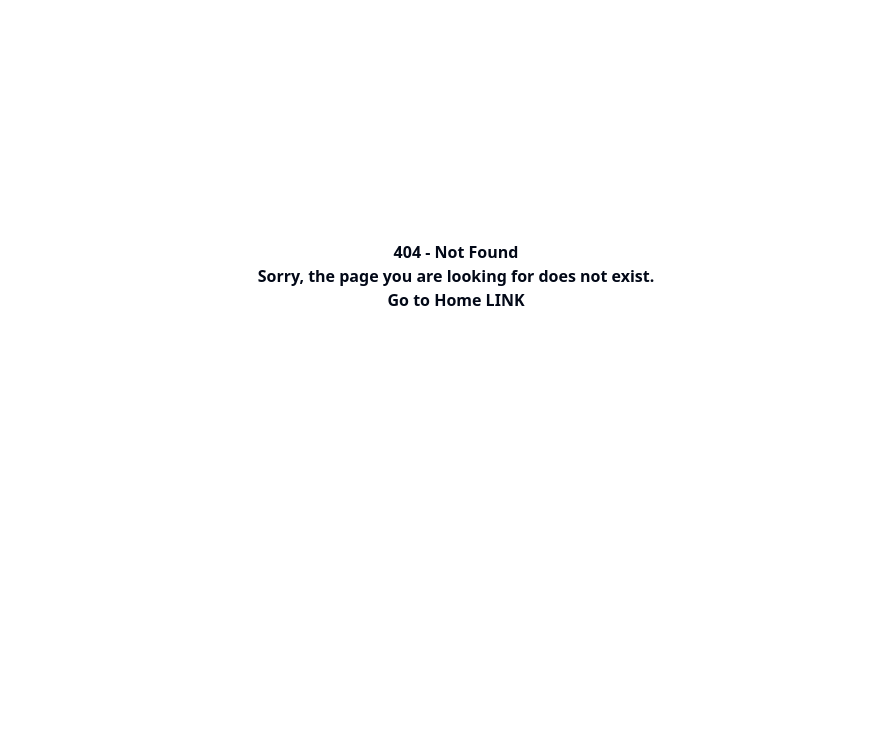
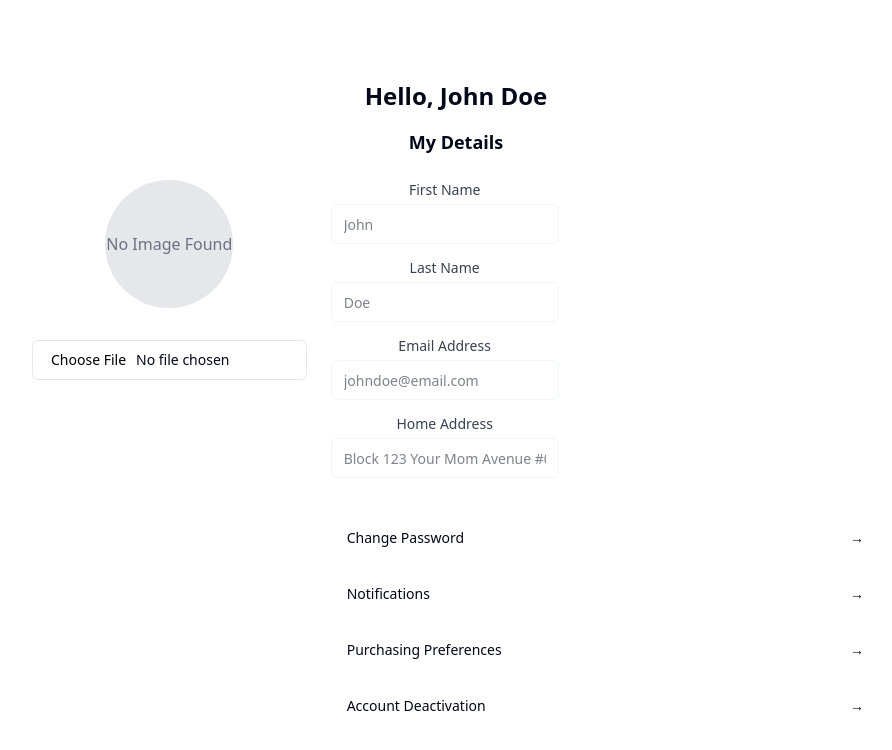
Before and after one commit to morksen123/marketplace, a React (Vite) app: page /profile in a window 1280 px wide. Before the commit this address had no page. Shown: the top 750 px of the page, without its empty margins (184-1076 px from the left). Built offline with nearby package versions, Linux system fonts and the light colour scheme; no server answers.

Commit message:
Added routing for buyer profile page | Buyer Profile Management

```diff
--- a/src/app/router.tsx
+++ b/src/app/router.tsx
@@ -26,6 +26,13 @@ const routes: RouteObject[] = [
       return { Component: NotFoundRoute };
     },
   },
+  {
+    path: '/profile',
+    lazy: async () => {
+      const { ProfileManagementRoute } = await import('./routes/profile-management');
+      return { Component: ProfileManagementRoute };
+    },
+  }
 ];
 
 const router = createBrowserRouter(routes);
--- /dev/null
+++ b/src/app/routes/profile-management.tsx
@@ -0,0 +1,5 @@
+import ProfileManagement from "@/features/BuyerAccount/components/ProfileManagement";
+
+export const ProfileManagementRoute = () => {
+  return <ProfileManagement />
+};
```
